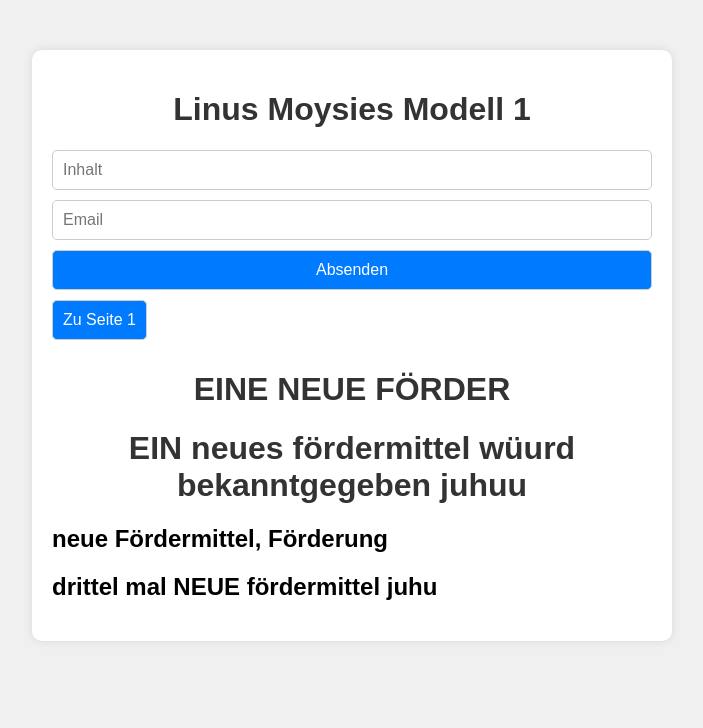
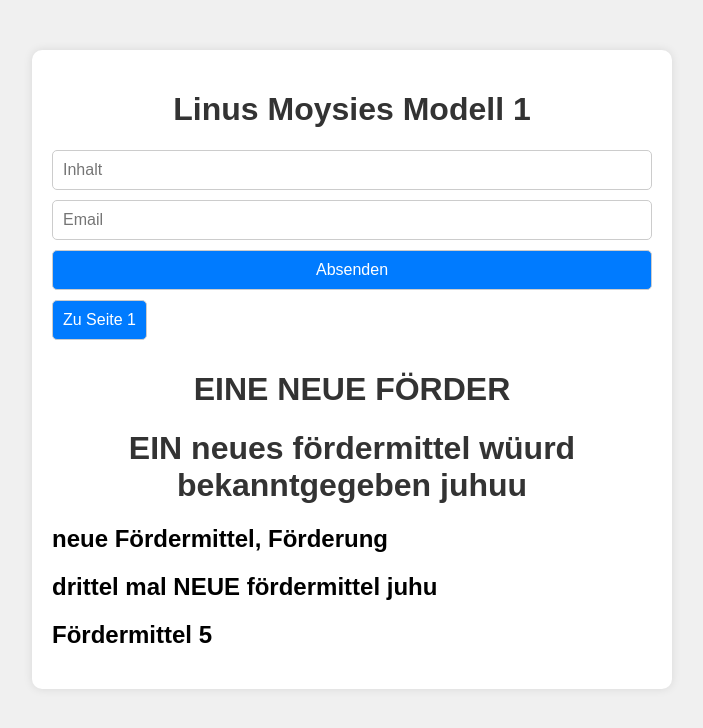
Before and after one commit to LK199999/modell-1, a plain HTML site: page index.html in a window 1280 px wide. Shown: the whole page, without its empty margins (288-991 px from the left). Drawn offline with Linux system fonts and the light colour scheme.

Commit message:
Update index.html

```diff
--- a/index.html
+++ b/index.html
@@ -59,6 +59,7 @@
     <h1>EIN neues fördermittel wüurd bekanntgegeben juhuu</h1>
     <h2> neue Fördermittel, Förderung</h2>
     <h2> drittel mal NEUE fördermittel juhu</h2>
+    <h2> Fördermittel 5</h2>
   </div>
 
   <script>
```
